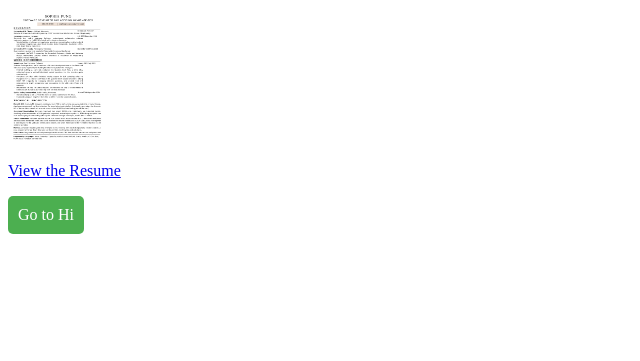
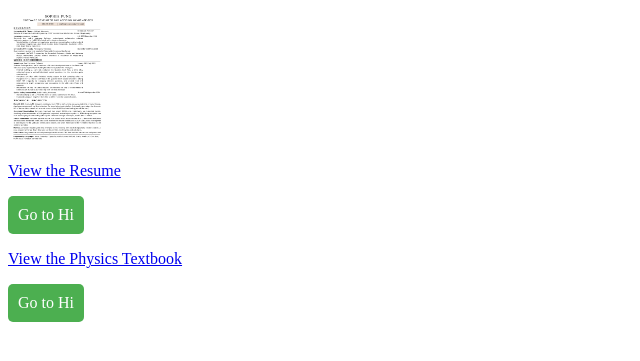
Before and after one commit to sophia-pung/resume, a plain HTML site: page index.html in a window 1280 px wide. Shown: the part 101-462 px from the top of the page, without its empty margins (0-640 px from the left). Drawn offline with Linux system fonts and the light colour scheme.

Commit message:
physics textbook

```diff
--- a/index.html
+++ b/index.html
@@ -16,5 +16,10 @@
     <p><a href="images/Pung_Sophia_Resume.png">View the Resume</a></p>
 
     <a href="testfolder/hi.html" style="display:inline-block; padding:10px; background-color:#4CAF50; color:white; text-decoration:none; border-radius:5px;">Go to Hi</a>
+
+    <!-- Text link to the PDF -->
+    <p><a href="pdfs/Richard Wolfson - Essential University Physics, 2nd Edition    -Addison Wesley _ Pearson (2011).pdf">View the Physics Textbook</a></p>
+
+    <a href="testfolder/hi.html" style="display:inline-block; padding:10px; background-color:#4CAF50; color:white; text-decoration:none; border-radius:5px;">Go to Hi</a>
 </body>
 </html>
```
Also changed, not shown: 1 other file.
